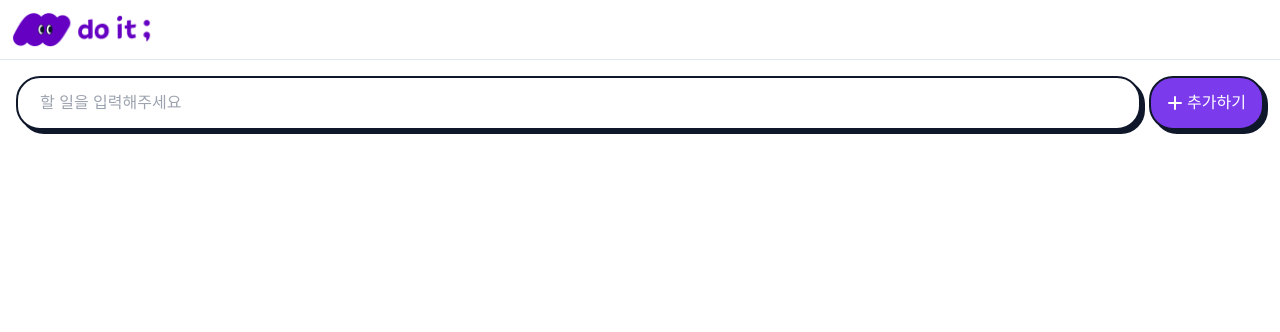
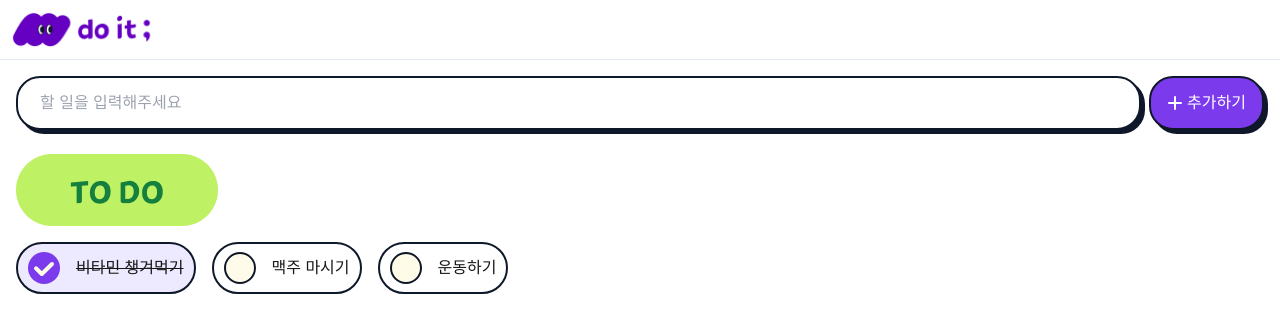
Before and after one commit to e-sum-e/codeit-todolist, a Next.js app: page / in a window 1280 px wide. Shown: the top 332 px of the page. Built offline with nearby package versions, Linux system fonts and the light colour scheme.

Commit message:
:hammer: To do 파트 생성

```diff
--- a/src/app/component/CheckListItem.tsx
+++ b/src/app/component/CheckListItem.tsx
@@ -2,18 +2,17 @@
 
 import DefaultCheckboxIcon from "../../assets/icon/default-checkbox.svg";
 import CheckBoxIcon from "../../assets/icon/checkbox.svg";
-import { useState } from "react";
 
 interface Props {
   title: string;
-  // isDone: boolean;
+  isDone: boolean;
 }
 
-export default function CheckListItem({ title }: Props) {
-  const [isDone, setIsDone] = useState(false);
+export default function CheckListItem({ title, isDone }: Props) {
+  // const [isDone, setIsDone] = useState(false);
 
   const toggleIsDone = () => {
-    setIsDone(!isDone);
+    // setIsDone(!isDone);
   };
 
   return (
--- a/src/app/page.tsx
+++ b/src/app/page.tsx
@@ -2,7 +2,14 @@ import TextButton from "./component/Button/TextButton";
 import TodoInput from "./component/TodoInput";
 import AddIcon from "../assets/icon/plus-white.svg";
 import { ButtonType } from "./utils/type";
+import Image from "next/image";
+import CheckListItem from "./component/CheckListItem";
 
+const tempCheckListItems = [
+  { id: "1", title: "비타민 챙겨먹기", isDone: true },
+  { id: "2", title: "맥주 마시기", isDone: false },
+  { id: "3", title: "운동하기", isDone: false },
+];
 export default function Home() {
   return (
     <>
@@ -15,6 +22,25 @@ export default function Home() {
           style={"flex-none text-white"}
         />
       </div>
+      <div className="mt-[24px]">
+        <Image
+          src="/image/todo@2x.png"
+          alt="todo"
+          width={0}
+          height={0}
+          sizes="100%"
+          style={{ width: "auto", height: "100%" }}
+        />
+        <ul className="flex gap-[16px] mt-[16px]">
+          {tempCheckListItems.map((item) => (
+            <CheckListItem
+              key={item.id}
+              title={item.title}
+              isDone={item.isDone}
+            />
+          ))}
+        </ul>
+      </div>
     </>
   );
 }
```
